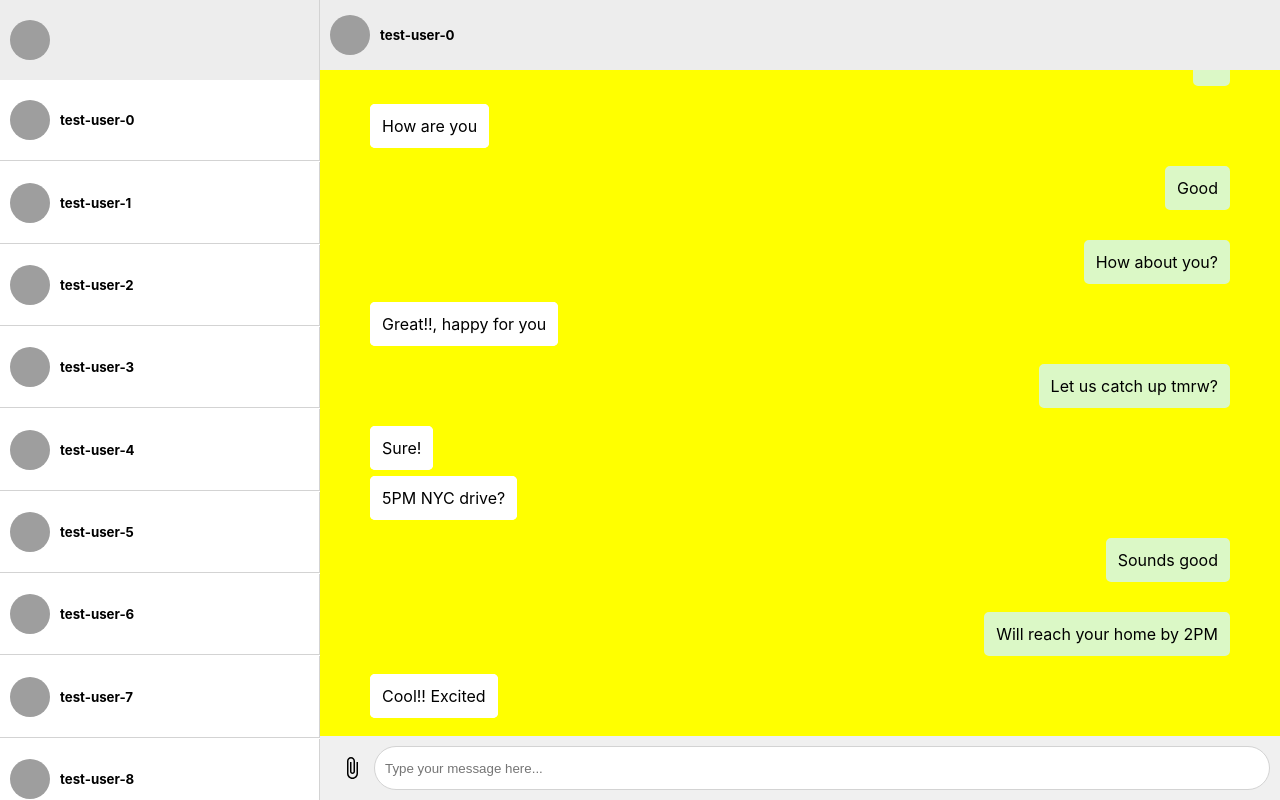
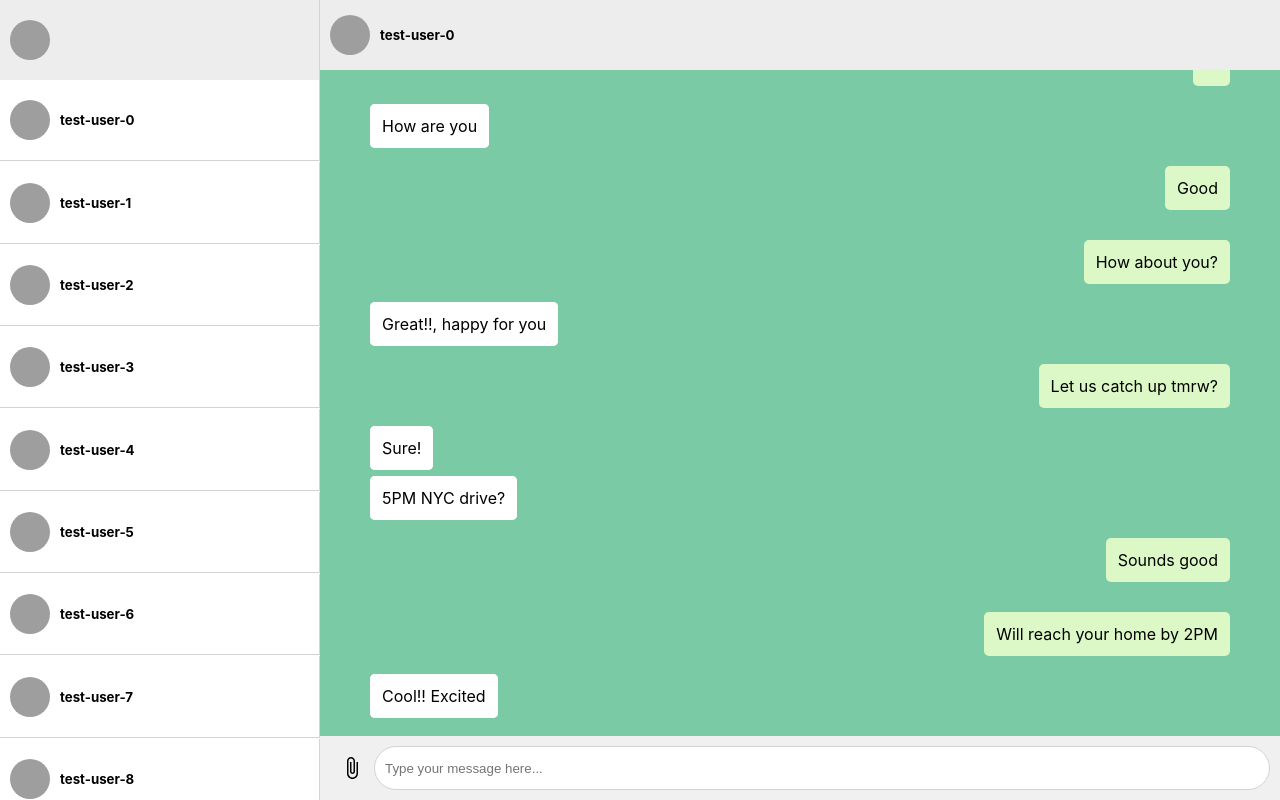
Before and after one commit to Akhil-Reddy-Challa/whats-app-web-clone, a React (Create React App) app: page /home in a window 1280 px wide. Both pictures are taken after a click on the element "test-user-0". Built offline with nearby package versions, Linux system fonts and the light colour scheme; grey boxes are pictures that could not be loaded.

Commit message:
changed chat playground's bg color

```diff
--- a/src/components/Chat.css
+++ b/src/components/Chat.css
@@ -19,8 +19,9 @@
 .chat__ground {
   /* height: 35rem; */
   /* height: 80%; */
-  background-color: yellow;
   overflow: scroll;
+  /* background-color: rgb(174, 216, 199); */
+  background-color: rgb(122, 203, 165);
 }
 .chat__footer {
   background-color: #f0f0f0;
--- a/src/components/ChatPlayGround.js
+++ b/src/components/ChatPlayGround.js
@@ -1,5 +1,6 @@
 import React from "react";
 import "./ChatPlayGround.css";
+
 function ChatPlayGround(props) {
   const { chatHistory } = props;
   console.log(chatHistory);
```
